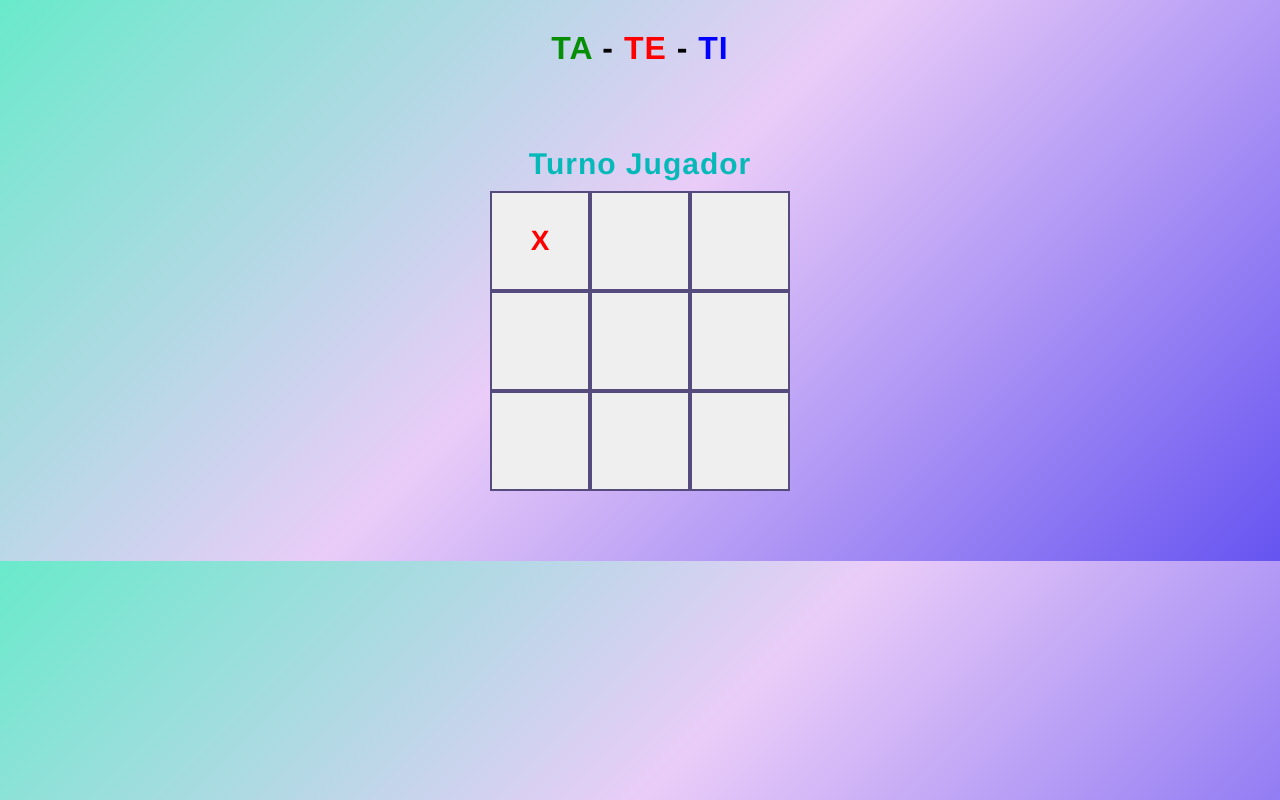
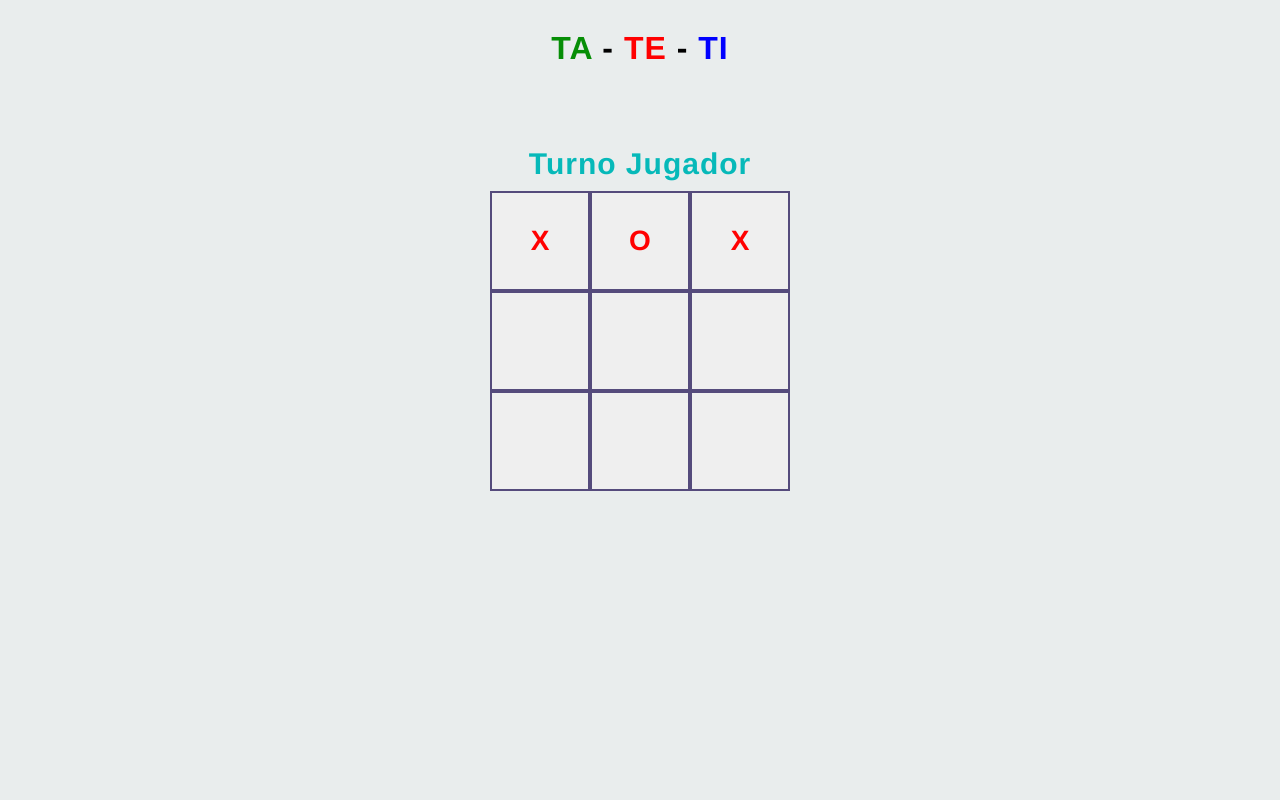
Before and after one commit to lubigsis/ta-te-ti, a plain HTML site: page index.html in a window 1280 px wide. Both pictures are taken after a click on the button 640 px from the left and 241 px from the top of the page. Drawn offline with Linux system fonts and the light colour scheme.

Commit message:
Edito errores de código y agrego más funcionalidades.

```diff
--- a/estilos.css
+++ b/estilos.css
@@ -5,8 +5,7 @@
     font-family: 'Franklin Gothic Medium', 'Arial Narrow', Arial, sans-serif;
 }
 body{
-  background-image: linear-gradient(-225deg, #69EACB 0%, #EACCF8 48%, #6654F1 100%);
-
+  background-color: rgb(233, 237, 237);
 }
 
 h1{
--- a/index.html
+++ b/index.html
@@ -4,7 +4,7 @@
     <meta charset="UTF-8">
     <meta http-equiv="X-UA-Compatible" content="IE=edge">
     <meta name="viewport" content="width=device-width, initial-scale=1.0">
-    <title>OXOXOXO</title>
+    <title>O X O X O X O</title>
 <!------------------------------------------------------------ESTILOS---------------------------->
 <link rel="stylesheet" href="estilos.css">
 </head>
@@ -17,7 +17,7 @@
 
 
 <!------------------------------------------------------------JavaScript------------------------->
-<script src="main.js"></script>
+ <script src="main.js"></script>
 
 </body>
 </html>
--- a/main.js
+++ b/main.js
@@ -11,8 +11,6 @@ const board = [
   let playerDiv = document.querySelector("#playerJS");
 
   startGame();
-
-
 
 
   /*-----------------------------------------------------------------------------------TABLERO---------------*/
@@ -50,14 +48,24 @@ function playerPlays(){
       const row = parseInt(i / 3);
 
        if (board [row][column] === ''){ //si la casilla está vacía, le pongo un listener
-          cell.addEventListener('click', e => {
+          cell.addEventListener('click', (e) => {
 
             board[row][column] = 'O';
             cell.textContent = board [row][column];
 
+            turno = 1;
+            let won = checkGanador();
+
             //---una vez q' el user jugó, tengo q llamar a la función p/q juegue la PC
+            if (won === 'none'){
               PCPlays();
-
+              return;
+            }
+            if (won === 'draw') {
+              renderDraw();
+              cell.removeEventListener('click', this);
+              return;
+            }
           });
        }
 
@@ -65,9 +73,9 @@ function playerPlays(){
 }
 
 //--------------------------------------------PC
-
 function PCPlays(){
   renderCurrentPlayer();
+
 
   setTimeout(() => {
     let played = false;
@@ -86,9 +94,8 @@ function PCPlays(){
           break;
         }
       }
-
-    }else{
-      for(let i = 0; i < board.length; i++ ){
+      }else {
+        for(let i = 0; i < board.length; i++ ) {
          for(let j = 0; j < board[i].length; j++){
             if(board[i][j] === '' && !played){
               board[i][j] = 'X';
@@ -101,16 +108,31 @@ function PCPlays(){
     turno = 0;
     renderBoard();
     renderCurrentPlayer();
+
+    let won = checkGanador();
+    if(won === 'none'){
+      playerPlays();
+      return;
+    }
+    if(won === 'draw'){
+      renderDraw();
+      return;
+    }
+
   }, 1500);
 
 }
 
-//----------------------------------
+//-------------
+function renderDraw(){
+  playerDiv.textContent = 'draw';
+}
+
+//----------------------------------FUNCIONES--------------------------------------------------------------
 //regresa todas las posibles jugadas (p/q' la pc no elija al azar)
 //JSON permite hacer una copia de arrglos bidimensionales
 //sustituyo la copia de mi tablero por objetos
 function checkIfCanWin(){
-
   let arreglo = JSON.parse(JSON.stringify(board));
 
   for (let i = 0; i < arreglo.length; i++){
@@ -130,11 +152,10 @@ function checkIfCanWin(){
           value: -2, i, j
         };
       }
+
     }
   }
-
-  //--------------------------------------------------------------relaciono todas las casillas
-  //---a cada variable se le coloca la posición de las casillas
+  //le asigno  a cada variable la posición de mis casillas               ESTO AGREGO
     let posicion1 = arreglo[0][0];
     let posicion2 = arreglo[0][1];
     let posicion3 = arreglo[0][2];
@@ -145,8 +166,6 @@ function checkIfCanWin(){
     let posicion8 = arreglo[2][1];
     let posicion9 = arreglo[2][2];
 
-
-//Todas las posibilidades en las que puedo ganar
     let solucion1 = [posicion1, posicion2, posicion3];
     let solucion2 = [posicion4, posicion5, posicion6];
     let solucion3 = [posicion7, posicion8, posicion9];
@@ -156,18 +175,71 @@ let solucion6 = [posicion3, posicion6, posicion9];
     let solucion7 = [posicion1, posicion5, posicion9];
     let solucion8 = [posicion3, posicion5, posicion7];
 
-//variable q' contiene todas las soluciones. Filtro y solo se regresa aquellas q' cumplan con la condición
+
     let respuesta = [solucion1, solucion2, solucion3, solucion4, solucion5, solucion6, solucion7, solucion8].filter((linea) => {
-  return (
+      return(
         linea[0].value + linea[1].value + linea[2].value === 2 ||
-    linea[0].value + linea[1].value + linea[2].value === -4  //le bloqueo la juaga al user q' estaría por ganar
+        linea[0].value + linea[1].value + linea[2].value === -4
       );
   });
      return respuesta;
 
 }
 
+  //-----------------------------------------valido ganador-----------------------------
 
+  function checkGanador() {
+    let posicion1 = board[0][0];
+    let posicion2 = board[0][1];
+    let posicion3 = board[0][2];
+    let posicion4 = board[1][0];
+    let posicion5 = board[1][1];
+    let posicion6 = board[0][2];
+    let posicion7 = board[2][0];
+    let posicion8 = board[2][1];
+    let posicion9 = board[2][2];
+
+    let solucion1 = [posicion1, posicion2, posicion3];
+    let solucion2 = [posicion4, posicion5, posicion6];
+    let solucion3 = [posicion7, posicion8, posicion9];
+    let solucion4 = [posicion1, posicion4, posicion7];
+    let solucion5 = [posicion2, posicion5, posicion8];
+    let solucion6 = [posicion3, posicion6, posicion9];
+    let solucion7 = [posicion1, posicion5, posicion9];
+    let solucion8 = [posicion3, posicion5, posicion7];
+
+    //------------------------------------------filtrado--------------
+    let respuesta = [solucion1, solucion2, solucion3, solucion4, solucion5, solucion6, solucion7, solucion8].filter((linea) => {
+      return(
+        linea[0] + linea[1] + linea[2] === 'XXX' ||
+        linea[0] + linea[1] + linea[2] === 'OOO'
+      );
+  });
+
+  if(respuesta.length > 0){  //hay un ganador
+    if(respuesta[0][0] === 'X'){
+      playerDiv.textContent = 'PC GANA';
+      return 'pcGana';
+    }else{
+      playerDiv.textContent = 'Usuario GANA';
+      return 'usuarioGana';
+    }
+//si hay empate
+  }else {
+      let draw = true;
+       for (let i = 0; i < board.length; i++) {
+        for (let j = 0; j < board.length; j++) {
+          if (board[i][j] === '') {
+            draw = false;  //si encuentra una casilla que está vacía cambia a false
+          }
+
+        }
+
+  }
+  return draw? "draw" : "none";
+
+ }
+  }
 
 
 
```
Lines whose indentation alone changed are shown as unchanged.
